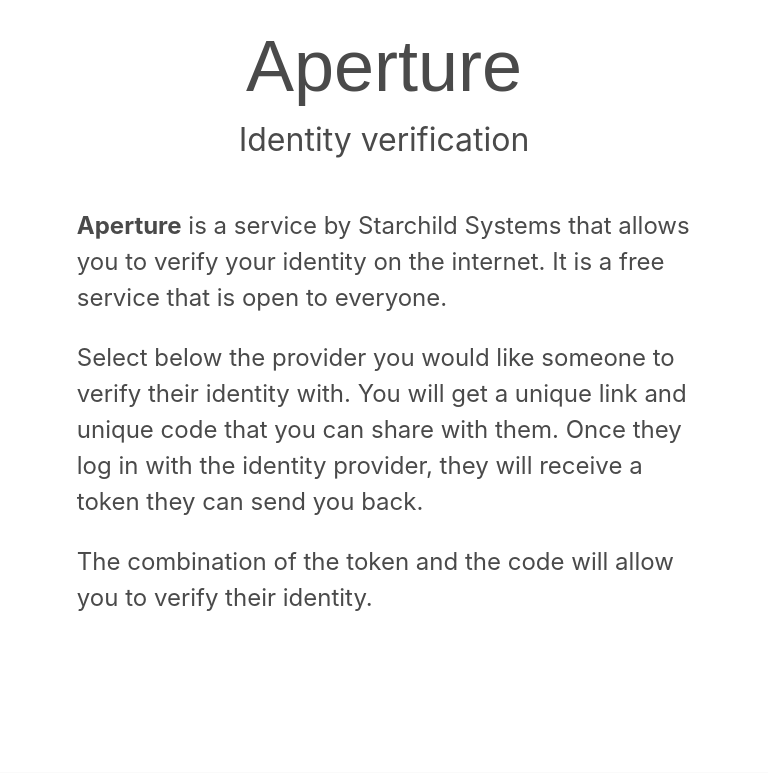
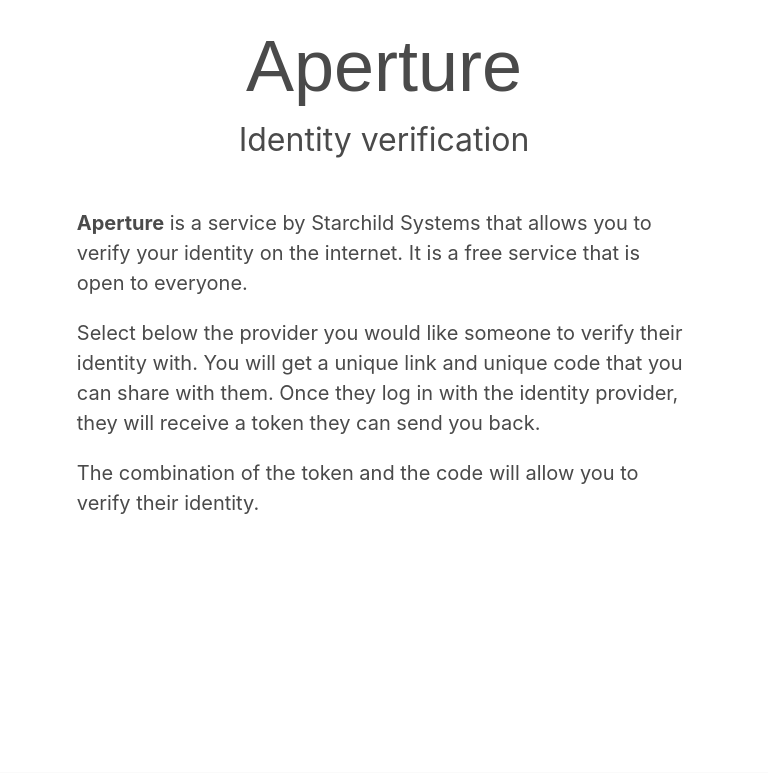
Before and after one commit to Akarys42/aperture, a FastAPI app: page / in a window 768 px wide. Shown: the top 773 px of the page. Run offline with FastAPI, Linux system fonts and the light colour scheme; parts of the project's set-up code (start-up, migrations or seed data) failed here and were passed over; some web fonts are replaced.

Commit message:
Make the website simpler to use on mobile

```diff
--- a/static/styles.css
+++ b/static/styles.css
@@ -27,6 +27,16 @@
 
 .grid-wrapper {
     display: grid;
-    grid-template-columns: 1fr 1fr 1fr;
     grid-gap: 1rem;
 }
+
+@media only screen and (min-width: 768px) {
+    .grid-wrapper {
+        grid-template-columns: 1fr 1fr 1fr;
+    }
+}
+@media only screen and (max-width: 768px) {
+    .grid-wrapper {
+        grid-template-columns: 1fr;
+    }
+}
--- a/templates/challenge.jinja2
+++ b/templates/challenge.jinja2
@@ -1,6 +1,6 @@
 {% extends "base.jinja2" %}
 {% block content %}
-    <div class="content is-large pt-5">
+    <div class="content is-large is-size-5-mobile pt-5">
         <p>Your challenge code is:</p>
         <pre>{{ challenge }}</pre>
         <p>The URL for this challenge is:</p>
--- a/templates/index.jinja2
+++ b/templates/index.jinja2
@@ -1,6 +1,6 @@
 {% extends "base.jinja2" %}
 {% block content %}
-    <div class="content is-large pt-5">
+    <div class="content is-large is-size-5-mobile pt-5">
         <p><b>Aperture</b> is a service by Starchild Systems that allows you to verify your identity on the internet. It is a free service that is open to everyone.</p>
         <p>Select below the provider you would like someone to verify their identity with. You will get a unique link and unique code that you can share with them.
         Once they log in with the identity provider, they will receive a token they can send you back.</p>
--- a/templates/success.jinja2
+++ b/templates/success.jinja2
@@ -1,6 +1,6 @@
 {% extends "base.jinja2" %}
 {% block content %}
-    <div class="content is-large pt-5">
+    <div class="content is-large is-size-5-mobile pt-5">
         <p><b>Congratulation!</b> Your identity is now verified. You are</p>
         <pre>{{ decoded["identity"] }}</pre>
         <p>on <b>{{ decoded["provider"].title() }}</b>. The associated code is:</p>
```
